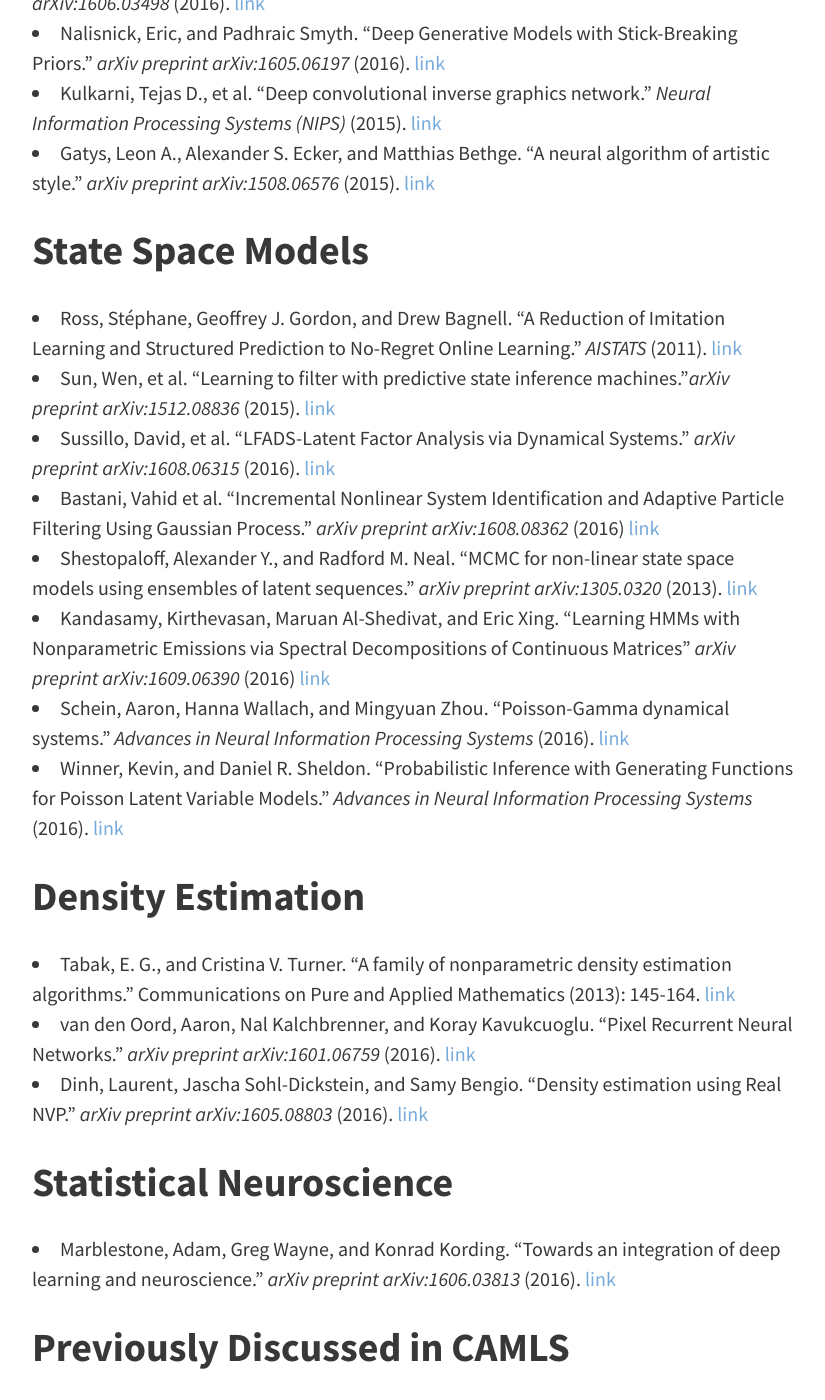
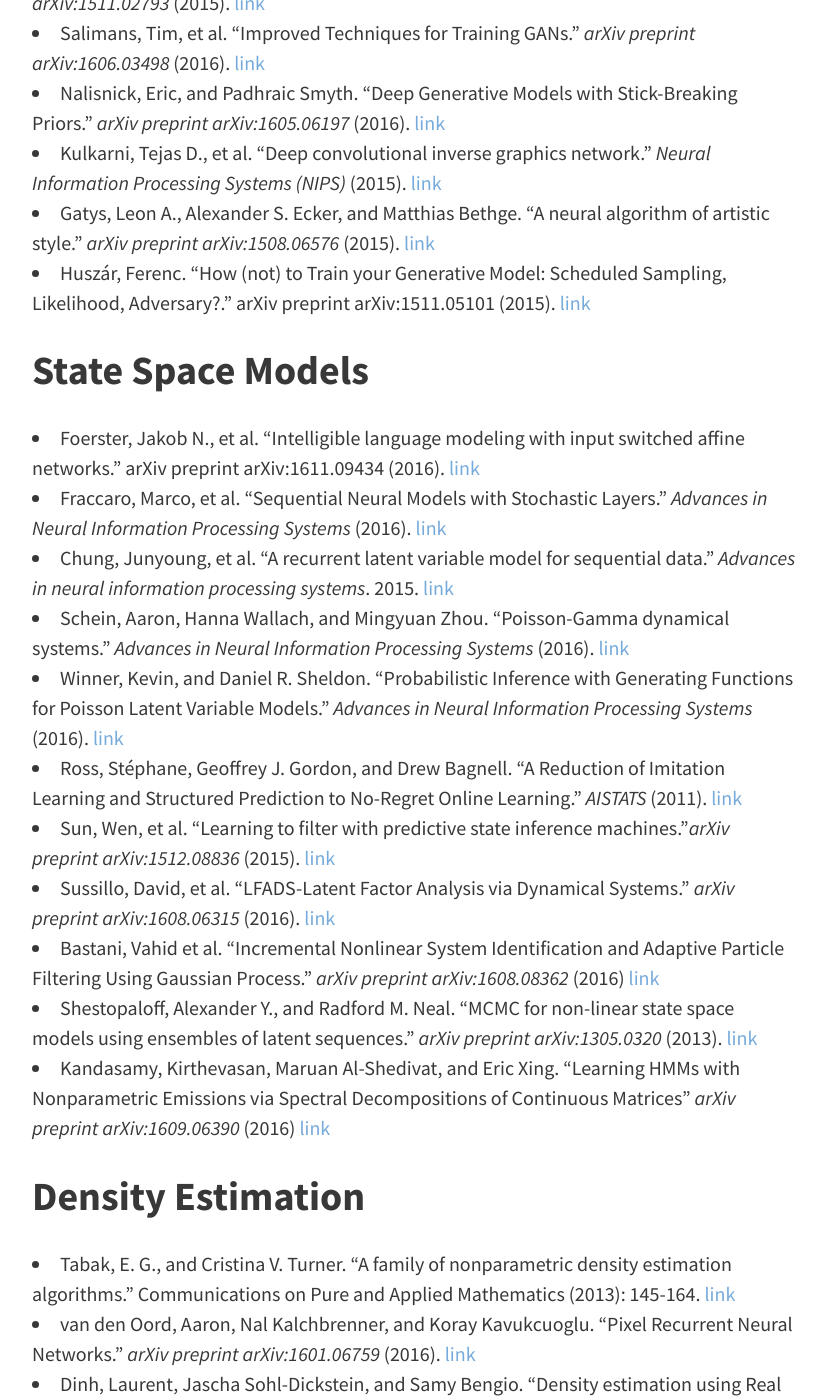
Before and after one commit to casmls/casmls.github.io, a Jekyll site: the page built from papers.md, in a window 1280 px wide and 1400 px high, scrolled down 2909 px. Shown: the whole window, without its empty margins (224-1049 px from the left). Built offline with Jekyll 4.4.1, drawn with Linux system fonts in a browser that asks for light colours; nearby versions of some CDN libraries; some of the changed text lies outside the part shown.

Commit message:
more papers

```diff
--- a/papers.md
+++ b/papers.md
@@ -34,6 +34,7 @@ This is a list of suggested papers to choose from, loosely organized by topic.
 
 ## Deep Learning
 
+- Graves, Alex, et al. "Hybrid computing using a neural network with dynamic external memory." Nature 538.7626 (2016): 471-476. [link](http://www.nature.com/nature/journal/v538/n7626/full/nature20101.html)
 - Chung, Junyoung, et al. "A recurrent latent variable model for sequential data." Advances in neural information processing systems. 2015. [link](https://arxiv.org/pdf/1506.02216.pdf)
 - Burda, Yuri, Roger Grosse, and Ruslan Salakhutdinov. "Importance weighted autoencoders." _arXiv preprint arXiv:1509.00519_ (2015). [link](http://arxiv.org/pdf/1509.00519)
 - He, Kaiming, et al. "Deep residual learning for image recognition." _arXiv preprint arXiv:1512.03385_ (2015). [link](http://arxiv.org/pdf/1512.03385)
@@ -52,16 +53,20 @@ This is a list of suggested papers to choose from, loosely organized by topic.
 - Nalisnick, Eric, and Padhraic Smyth. "Deep Generative Models with Stick-Breaking Priors." _arXiv preprint arXiv:1605.06197_ (2016). [link](http://arxiv.org/pdf/1605.06197)
 - Kulkarni, Tejas D., et al. "Deep convolutional inverse graphics network." _Neural Information Processing Systems (NIPS)_ (2015). [link](http://papers.nips.cc/paper/5851-deep-convolutional-inverse-graphics-network.pdf)
 - Gatys, Leon A., Alexander S. Ecker, and Matthias Bethge. "A neural algorithm of artistic style." _arXiv preprint arXiv:1508.06576_ (2015). [link](http://arxiv.org/pdf/1508.06576)
+- Huszár, Ferenc. "How (not) to Train your Generative Model: Scheduled Sampling, Likelihood, Adversary?." arXiv preprint arXiv:1511.05101 (2015). [link](https://arxiv.org/pdf/1511.05101.pdf)
 
 ## State Space Models
+- Foerster, Jakob N., et al. "Intelligible language modeling with input switched affine networks." arXiv preprint arXiv:1611.09434 (2016). [link](https://arxiv.org/pdf/1611.09434)
+- Fraccaro, Marco, et al. "Sequential Neural Models with Stochastic Layers." _Advances in Neural Information Processing Systems_ (2016). [link](https://papers.nips.cc/paper/6039-sequential-neural-models-with-stochastic-layers.pdf)
+- Chung, Junyoung, et al. "A recurrent latent variable model for sequential data." _Advances in neural information processing systems_. 2015. [link](http://papers.nips.cc/paper/5653-joint-training-of-a-convolutional-network-and-a-graphical-model-for-human-pose-estimation.pdf)
+- Schein, Aaron, Hanna Wallach, and Mingyuan Zhou. "Poisson-Gamma dynamical systems." _Advances in Neural Information Processing Systems_ (2016). [link](http://papers.nips.cc/paper/6083-poisson-gamma-dynamical-systems.pdf)
+- Winner, Kevin, and Daniel R. Sheldon. "Probabilistic Inference with Generating Functions for Poisson Latent Variable Models." _Advances in Neural Information Processing Systems_ (2016). [link](http://papers.nips.cc/paper/6587-probabilistic-inference-with-generating-functions-for-poisson-latent-variable-models.pdf)
 - Ross, Stéphane, Geoffrey J. Gordon, and Drew Bagnell. "A Reduction of Imitation Learning and Structured Prediction to No-Regret Online Learning." _AISTATS_ (2011). [link](http://www.jmlr.org/proceedings/papers/v15/ross11a/ross11a.pdf)
 - Sun, Wen, et al. "Learning to filter with predictive state inference machines."_arXiv preprint arXiv:1512.08836_ (2015). [link](http://arxiv.org/pdf/1512.08836)
 - Sussillo, David, et al. "LFADS-Latent Factor Analysis via Dynamical Systems." _arXiv preprint arXiv:1608.06315_ (2016). [link](http://arxiv.org/pdf/1608.06315)
 - Bastani, Vahid et al. “Incremental Nonlinear System Identification and Adaptive Particle Filtering Using Gaussian Process.” _arXiv preprint arXiv:1608.08362_ (2016) [link](https://arxiv.org/pdf/1608.08362v1)
 - Shestopaloff, Alexander Y., and Radford M. Neal. "MCMC for non-linear state space models using ensembles of latent sequences." _arXiv preprint arXiv:1305.0320_ (2013). [link](http://arxiv.org/pdf/1305.0320.pdf)
 - Kandasamy, Kirthevasan, Maruan Al-Shedivat, and Eric Xing. “Learning HMMs with Nonparametric Emissions via Spectral Decompositions of Continuous Matrices” _arXiv preprint arXiv:1609.06390_ (2016) [link](https://arxiv.org/pdf/1609.06390v1)
-- Schein, Aaron, Hanna Wallach, and Mingyuan Zhou. "Poisson-Gamma dynamical systems." _Advances in Neural Information Processing Systems_ (2016). [link](http://papers.nips.cc/paper/6083-poisson-gamma-dynamical-systems.pdf)
-- Winner, Kevin, and Daniel R. Sheldon. "Probabilistic Inference with Generating Functions for Poisson Latent Variable Models." _Advances in Neural Information Processing Systems_ (2016). [link](http://papers.nips.cc/paper/6587-probabilistic-inference-with-generating-functions-for-poisson-latent-variable-models.pdf)
 
 ## Density Estimation
 - Tabak, E. G., and Cristina V. Turner. "A family of nonparametric density estimation algorithms." Communications on Pure and Applied Mathematics (2013): 145-164. [link](http://www.fis.uncor.edu/~turner/Trabajos/RevisedTT-ultimaversionTabak-turner.pdf)
@@ -70,6 +75,7 @@ This is a list of suggested papers to choose from, loosely organized by topic.
 
 ## Statistical Neuroscience
 - Marblestone, Adam, Greg Wayne, and Konrad Kording. "Towards an integration of deep learning and neuroscience." _arXiv preprint arXiv:1606.03813_ (2016). [link](http://arxiv.org/pdf/1606.03813.pdf)
+- Gershman, Samuel J., Eric J. Horvitz, and Joshua B. Tenenbaum. "Computational rationality: A converging paradigm for intelligence in brains, minds, and machines." Science 349.6245 (2015): 273-278. [link](http://citeseerx.ist.psu.edu/viewdoc/download?doi=10.1.1.720.2764&rep=rep1&type=pdf)
 
 ## Previously Discussed in CAMLS
 - Rezende, Danilo Jimenez, and Shakir Mohamed. "Variational inference with normalizing flows." _arXiv preprint arXiv:1505.05770_ (2015). [link](http://arxiv.org/pdf/1505.05770)
```
